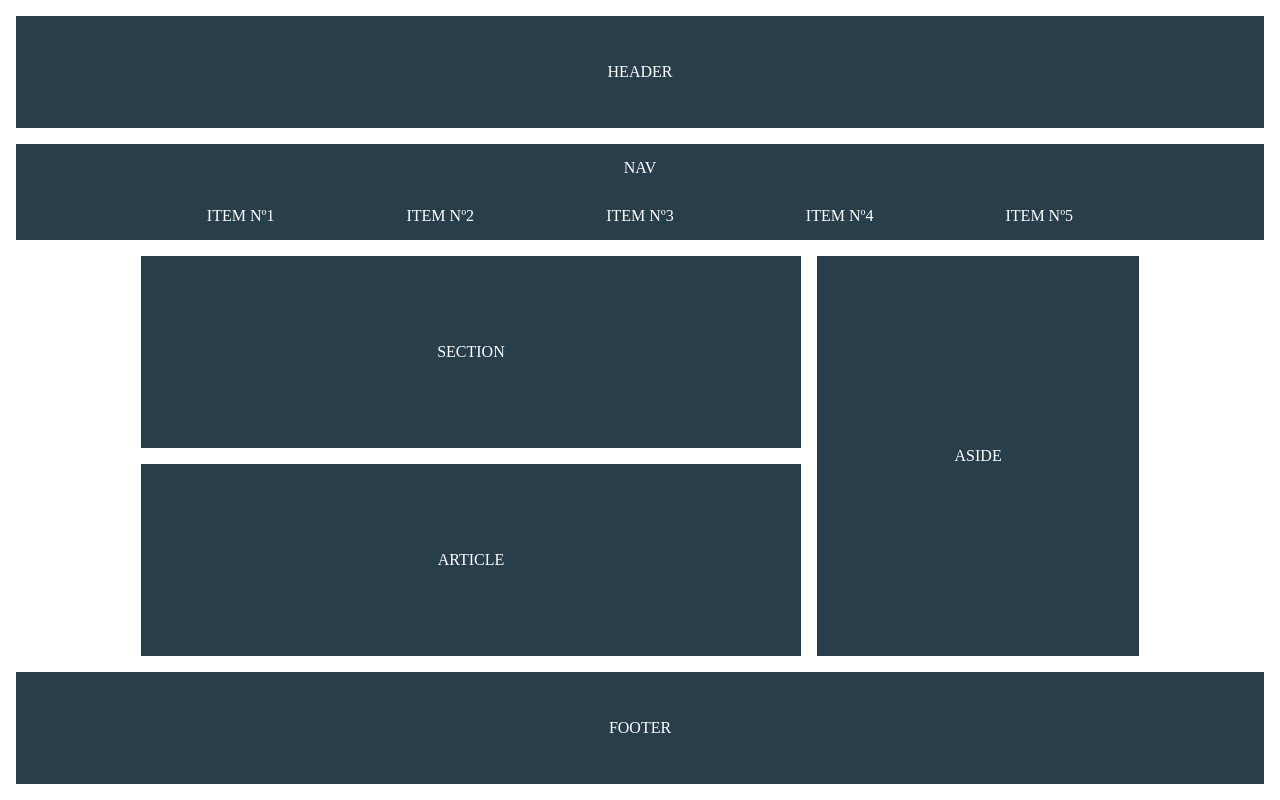
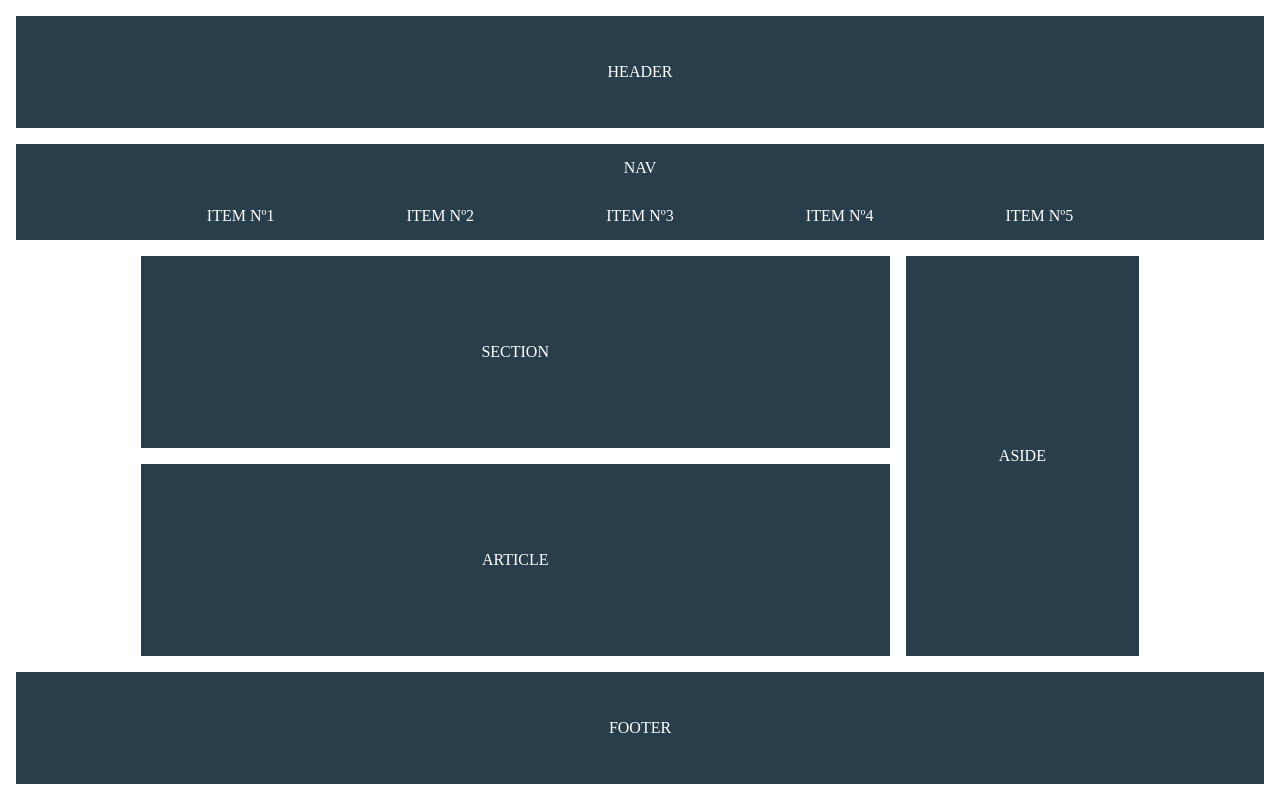
Before and after one commit to emmanuel-mendez/layout, a plain HTML site: page index.html in a window 1280 px wide. Drawn offline with Linux system fonts and the light colour scheme.

Commit message:
Rows and columns deleted

```diff
--- a/style.css
+++ b/style.css
@@ -6,8 +6,8 @@
 
 .grid {
  display: grid;
- grid-template-columns: 1fr 1fr 1fr;
- grid-template-rows: 7rem min-content auto 7rem;
+ grid-template-rows: 7rem minmax(6rem, auto) 1fr 7rem;
+ grid-template-columns: 1fr;
  gap: 1rem;
  min-height: 100vh;
  padding: 1rem;
@@ -16,27 +16,27 @@
 .header,
 .footer,
 .nav {
- grid-column: 1/4;
+ grid-column: 1/2;
 }
 
 .container {
- grid-column: 1/4;
+ grid-column: 1/2;
  width: 80%;
  margin: 0 auto;
  display: grid;
- grid-template-columns: 1fr 1fr 1fr;
- grid-template-rows: 1fr 1fr;
+ grid-template-rows: repeat(2, 1fr);
+ grid-template-columns: 75% 1fr;
  gap: 1rem;
 }
 
 .section,
 .article {
- grid-column: 1/3;
+ grid-column: 1/2;
 }
 
 .aside {
  grid-row: 1/3;
- grid-column: 3/4;
+ grid-column: 2/3;
 }
 
 .header,
@@ -55,32 +55,27 @@
 .nav {
  display: grid;
  grid-template-columns: 1fr;
- grid-template-rows: 3rem 3rem;
-}
-
-.nav__subtitle,
-.navigation {
- grid-column: 1/6;
+ grid-template-rows: 3rem 1fr;
 }
 
 .nav__subtitle {
  display: flex;
  justify-content: center;
  align-items: center;
+ height: 100%;
 }
 
 .navigation {
  list-style: none;
  height: 100%;
  width: 80%;
- display: flex;
- justify-content: space-evenly;
+ display: grid;
+ grid-template-columns: repeat(5, 1fr);
  margin: 0 auto;
 }
 
 .navigation-link {
  height: 100%;
- width: 100%;
  display: flex;
  justify-content: center;
  align-items: center;
```
